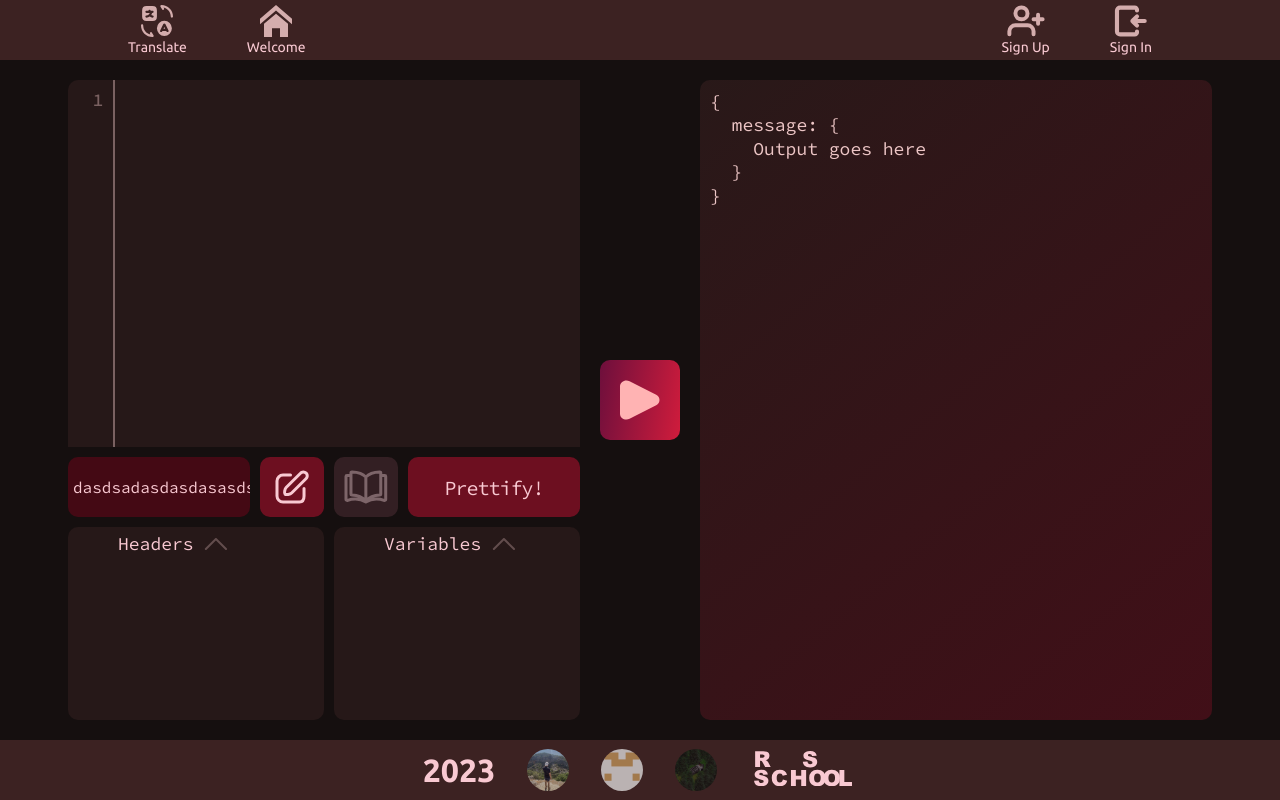
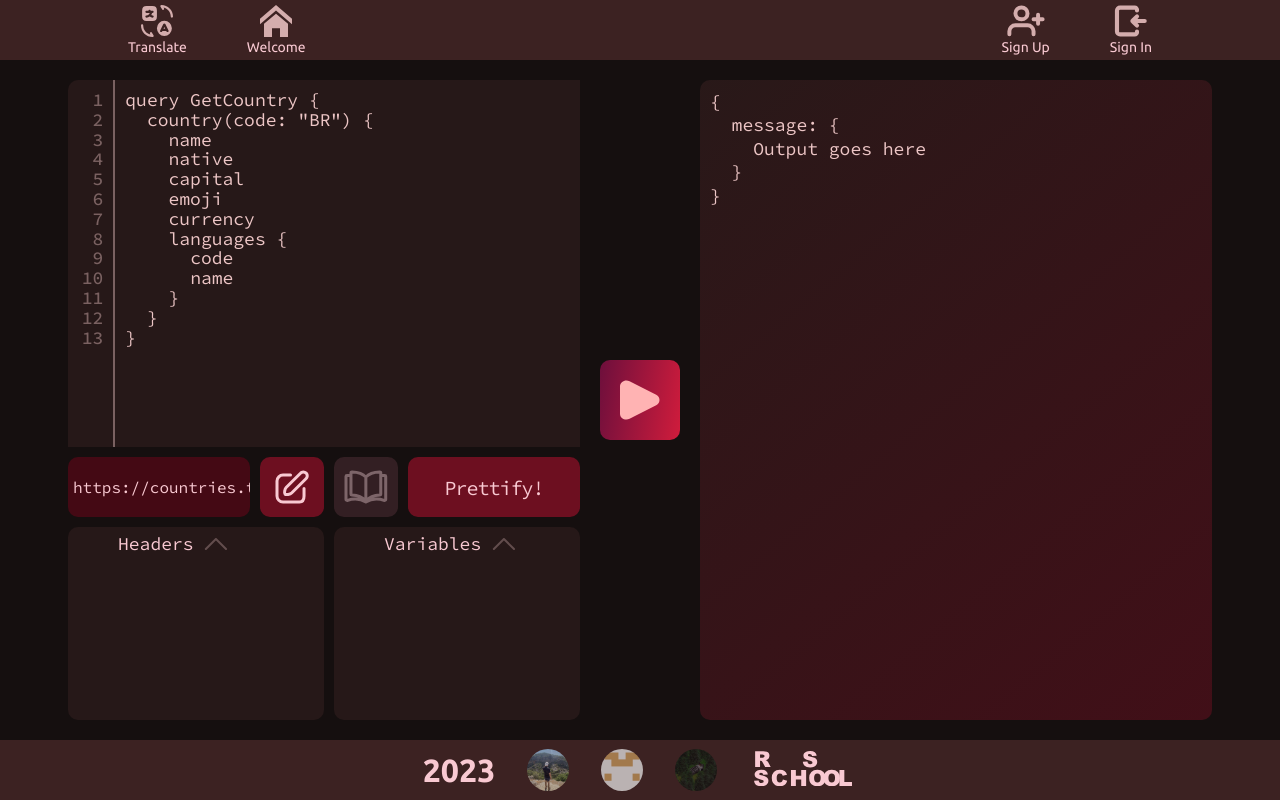
Before and after one commit to shchegolenkov/graphiql-app, a React (Vite) app: page /main in a window 1280 px wide. Built offline with nearby package versions, Linux system fonts and the light colour scheme.

Commit message:
fix: fix query editor and fetch function

```diff
--- a/src/pages/Main/Main.tsx
+++ b/src/pages/Main/Main.tsx
@@ -2,6 +2,7 @@ import { ChangeEventHandler, useRef, useState } from 'react';
 
 import { Button } from '@mui/material';
 
+import { defaultQuery } from '../../utils/utils';
 import run from '../../assets/svg/run.svg';
 import docs from '../../assets/svg/docs.svg';
 import edit from '../../assets/svg/edit.svg';
@@ -12,8 +13,8 @@ import styles from './Main.module.scss';
 export const Main = () => {
   const [isHeadersActive, setIsHeadersActive] = useState(false);
   const [isVariablesActive, setIsVariablesActive] = useState(false);
-  const [lineNumber, setLineNumber] = useState([<span key="first"></span>]);
-  const [graphQLParams, setGraphQLParams] = useState('');
+  const [lineNumber, setLineNumber] = useState(Array(13).fill(<span></span>));
+  const [graphQLParams, setGraphQLParams] = useState(defaultQuery);
   const [output, setOutput] = useState(
     '{ \n  message: {  \n    Output goes here \n  } \n}'
   );
@@ -42,22 +43,27 @@ export const Main = () => {
 
   const graphQLFetch = (
     graphQLParams: string,
-    endpoint = 'https://swapi-graphql.netlify.app/.netlify/functions/index',
-    headers = { 'Content-Type': 'application/json' }
+    endpoint = 'https://countries.trevorblades.com/',
+    headers = {
+      'Content-Type': 'application/json',
+      Accept: 'application/json',
+    }
   ) => {
-    console.log(JSON.stringify(graphQLParams));
-    return fetch(endpoint, {
+    fetch(endpoint, {
       method: 'POST',
-      credentials: 'omit',
       headers,
-      body: JSON.stringify(graphQLParams || {}),
+      body: JSON.stringify({
+        query: graphQLParams,
+        // variables: variables
+      }),
     }).then(async (res) => {
-      setOutput(await res.json());
+      const response = await res.json();
+      setOutput(JSON.stringify(response, null, 2).replace(/"/g, ''));
     });
   };
 
   const handleRun = () => {
-    console.log(graphQLFetch(graphQLParams));
+    graphQLFetch(graphQLParams);
   };
 
   return (
@@ -72,6 +78,7 @@ export const Main = () => {
                 ))}
               </div>
               <textarea
+                defaultValue={defaultQuery}
                 ref={editor}
                 onChange={handleEditorChange}
                 className={styles.editorInput}
@@ -84,7 +91,9 @@ export const Main = () => {
             <div className={styles.utilitiesWrapper}>
               <div className={styles.headersWrapper}>
                 <div className={styles.endpointWrapper}>
-                  <div className={styles.endpoint}>dasdsadasdasdasasdsad</div>
+                  <div className={styles.endpoint}>
+                    https://countries.trevorblades.com/
+                  </div>
                   <Button variant="contained" className={styles.endpointChange}>
                     <img src={edit} alt="" />
                   </Button>
--- /dev/null
+++ b/src/utils/utils.ts
@@ -0,0 +1,13 @@
+export const defaultQuery = `query GetCountry {
+  country(code: "BR") {
+    name
+    native
+    capital
+    emoji
+    currency
+    languages {
+      code
+      name
+    }
+  }
+}`;
```
Also changed, not shown: 1 other file (tests, documents, lock files or other folders).
